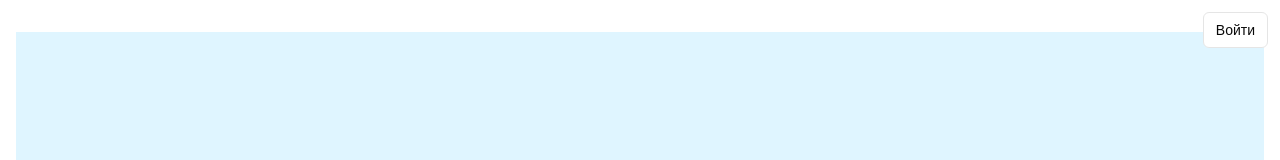
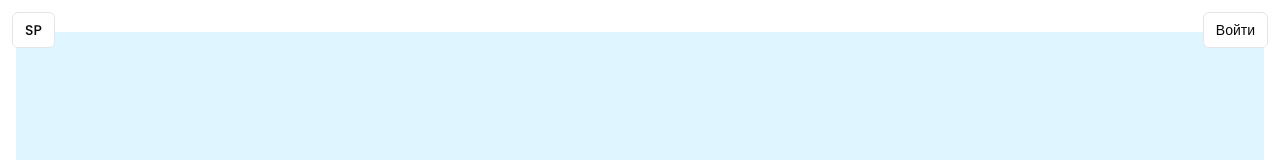
Before and after one commit to makedonskyy/statistic-project, a Next.js app: page /dashboard in a window 1280 px wide. Shown: the top 160 px of the page. Built offline with nearby package versions, Linux system fonts and the light colour scheme.

Commit message:
"fix: navigation"

```diff
--- a/src/app/dashboard/page.tsx
+++ b/src/app/dashboard/page.tsx
@@ -130,7 +130,7 @@ export default function Dashboard() {
   };
 
   return (
-    <MainLayout onLogout={handleLogout}>
+    <MainLayout onLogout={handleLogout} onLogin={isAuthenticated} >
       <ApolloProvider client={client}>
         <AuthenticatedContent />
       </ApolloProvider>
--- a/src/app/page.tsx
+++ b/src/app/page.tsx
@@ -11,8 +11,7 @@ export default function Home() {
     <MainLayout
       onLogout={() => {
         console.log("До свидания!");
-      }}
-    >
+      } } onLogin={false}    >
       <ApolloProvider client={client}>
         <BreedVoteForm />
       </ApolloProvider>
--- a/src/components/auth-reg-form.tsx
+++ b/src/components/auth-reg-form.tsx
@@ -107,7 +107,7 @@ export const AuthAndRegistration: React.FC<AuthAndRegistrationProps> = ({
         toast.success("Авторизация успешна. Добро пожаловать!");
         onLoginSuccess();
       } else {
-        const { data } = await signupUser({
+         await signupUser({
           variables: {
             signup_input: {
               email: values.email,
@@ -117,6 +117,15 @@ export const AuthAndRegistration: React.FC<AuthAndRegistrationProps> = ({
             },
           },
         });
+        const { data } = await loginUser({
+          variables: {
+            login_input: {
+              email: values.email,
+              password: values.password,
+            },
+          },
+        });
+        localStorage.setItem("access_token", data.loginUser.access_token);
         toast.success("Регистрация успешна. Добро пожаловать!");
         setIsLogin(true);
         onLoginSuccess();
--- a/src/components/layouts/main-layout.tsx
+++ b/src/components/layouts/main-layout.tsx
@@ -5,13 +5,15 @@ import { ApolloProvider } from "@apollo/client";
 
 type MainLayoutProps = PropsWithChildren & {
   onLogout: () => void;
+  onLogin: boolean;
 };
 
-export const MainLayout: FC<MainLayoutProps> = ({ children, onLogout }) => {
+export const MainLayout: FC<MainLayoutProps> = ({ children, onLogout, onLogin }) => {
+
   return (
     <ApolloProvider client={client}>
       <div className="flex h-full flex-col items-center justify-center">
-        <Navigation onLogout={onLogout}/>
+        <Navigation onLogout={onLogout} onLogin={onLogin}/>
         <div className="w-full flex-1 overflow-auto px-4">
           <div className="py-8">{children}</div>
         </div>
--- a/src/components/navigation.tsx
+++ b/src/components/navigation.tsx
@@ -2,7 +2,6 @@
 
 import { buttonVariants } from "./ui/button";
 import { gql, useLazyQuery } from "@apollo/client";
-import useStore from "@/store";
 import { useRouter } from "next/navigation";
 
 const LOGOUT_QUERY = gql`
@@ -13,12 +12,15 @@ const LOGOUT_QUERY = gql`
 
 type NavigationProps = {
   onLogout: () => void;
+  onLogin: boolean;
 };
 
-export const Navigation: React.FC<NavigationProps> = ({ onLogout }) => {
-  const store = useStore();
+export const Navigation: React.FC<NavigationProps> = ({
+  onLogout,
+  onLogin,
+}) => {
   const router = useRouter();
-  const user = store.authUser;
+
   const [logoutUser, { loading, error }] = useLazyQuery(LOGOUT_QUERY, {
     onCompleted: () => {
       onLogout();
@@ -38,8 +40,22 @@ export const Navigation: React.FC<NavigationProps> = ({ onLogout }) => {
   };
 
   return (
-    <div className="right-0 top-0 z-10 flex w-full items-center justify-end p-3 sm:fixed">
-      {!user ? (
+    <>
+      <div className="left-0 top-0 z-10 flex items-center p-3 sm:fixed">
+        <button
+          onClick={() => {
+            router.push("/");
+          }}
+          className={buttonVariants({
+            variant: "outline",
+            size: "sm",
+          })}
+        >
+          SP
+        </button>
+      </div>
+      <div className="right-0 top-0 z-10 flex items-center justify-end p-3 sm:fixed">
+        {!onLogin ? (
           <button
             onClick={() => {
               router.push("/dashboard");
@@ -51,7 +67,6 @@ export const Navigation: React.FC<NavigationProps> = ({ onLogout }) => {
           >
             Войти
           </button>
-
         ) : (
           <button
             onClick={handleLogout}
@@ -64,5 +79,6 @@ export const Navigation: React.FC<NavigationProps> = ({ onLogout }) => {
           </button>
         )}
       </div>
+    </>
   );
 };
--- a/src/lib/constants.ts
+++ b/src/lib/constants.ts
@@ -29,5 +29,5 @@ export const formSchema = z.object({
     .int()
     .positive()
     .max(150, "Возраст не может быть более 150 лет"),
-  breed_id: z.number().int().positive(),
+  breed_id: z.number().int().min(0).max(5),
 });
```
Lines whose indentation alone changed are shown as unchanged.
